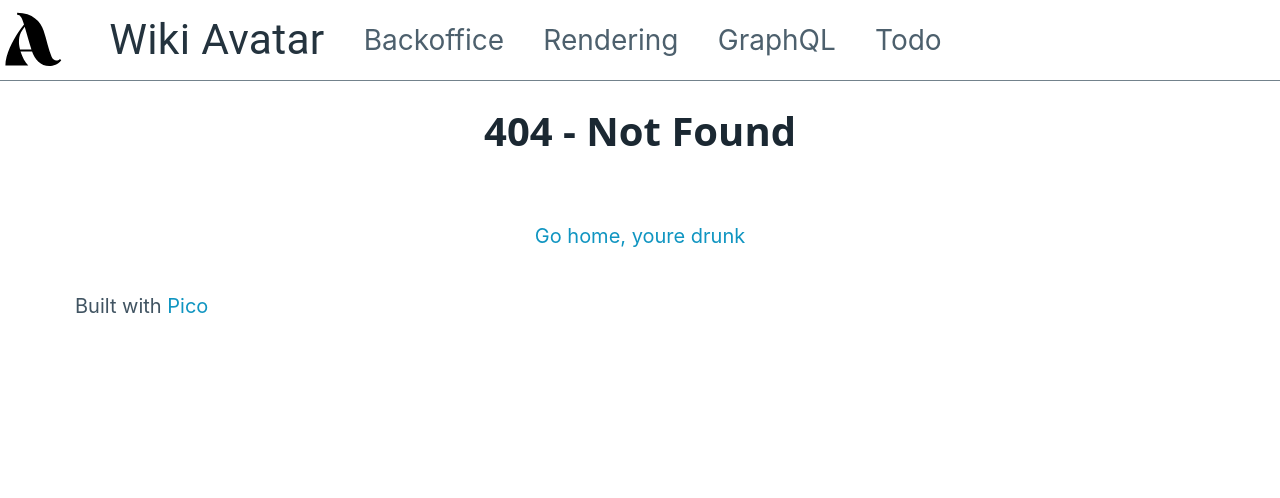
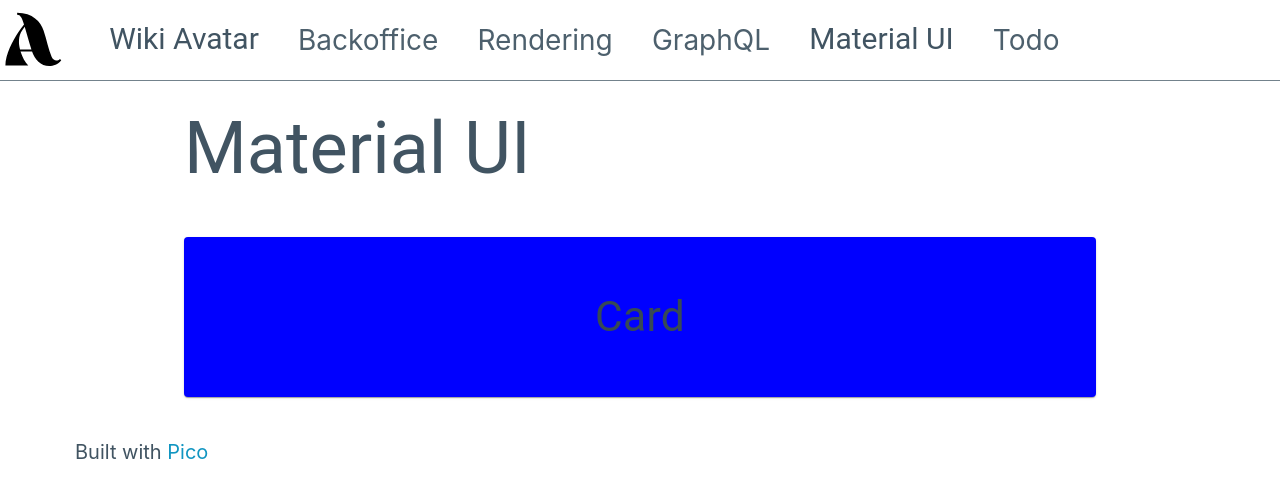
Before and after one commit to dewantaratirta-icube/next-training, a Next.js app: page /material in a window 1280 px wide. Before the commit this address had no page. Shown: the top 498 px of the page. Built offline with nearby package versions, Linux system fonts and the light colour scheme.

Commit message:
feat(10.59.29082022): add material ui
add material ui page

```diff
--- a/components/Header.js
+++ b/components/Header.js
@@ -15,8 +15,8 @@ const Header = () => {
                 </li>
                 <li className="title">
                     <Link href="/">
-                        <Typography variant="h4" component="h2">
-                        Wiki Avatar
+                        <Typography variant="h5" component="h5">
+                            Wiki Avatar
                         </Typography>
                     </Link>
                 </li>
@@ -40,6 +40,14 @@ const Header = () => {
                 </li>
 
                 <li className="title">
+                    <Link href="/material">
+                        <Typography variant="h5" component="h5">
+                            Material UI
+                        </Typography>
+                    </Link>
+                </li>
+
+                <li className="title">
                     <Link href="/todos">
                         Todo
                     </Link>
--- /dev/null
+++ b/pages/material/index.js
@@ -0,0 +1,18 @@
+import Container from "@material-ui/core/Container";
+import Typography from "@material-ui/core/Typography";
+import Card from "@material-ui/core/Card";
+import useStyle from "./styles";
+
+const Page = () => {
+    let classes = useStyle();
+
+    return (<Container maxWidth="md" className={classes.root}>
+        <Typography variant="h5">Material UI</Typography>
+
+        <Card className={classes.card}>
+            <Typography variant="h4">Card</Typography>
+        </Card>
+    </Container >)
+}
+
+export default Page;
--- /dev/null
+++ b/pages/material/styles.js
@@ -0,0 +1,35 @@
+import { makeStyles } from '@material-ui/core/styles';
+
+const useStyles = makeStyles((theme) => ({
+    root: {
+        '& h5' :{
+            fontSize: '72px'
+        }
+    },
+    card: {
+        padding: '10px',
+        marginTop: '40px',
+        height: '20vmin',
+        display: 'flex',
+        flexDirection: 'row',
+        justifyContent: 'center',
+        alignItems: 'center',
+        '& h4':{
+            display: 'inline-block'
+        },
+        [theme.breakpoints.down('sm')]: {
+            backgroundColor: 'white ',
+        },
+        [theme.breakpoints.between('sm', 'md')]: {
+            backgroundColor: 'red',
+        },
+        [theme.breakpoints.up('lg')]:{
+            backgroundColor: 'blue'
+        },
+        [theme.breakpoints.up('xl')]:{
+            backgroundColor: 'green'
+        },
+    }
+}));
+
+export default useStyles
```
